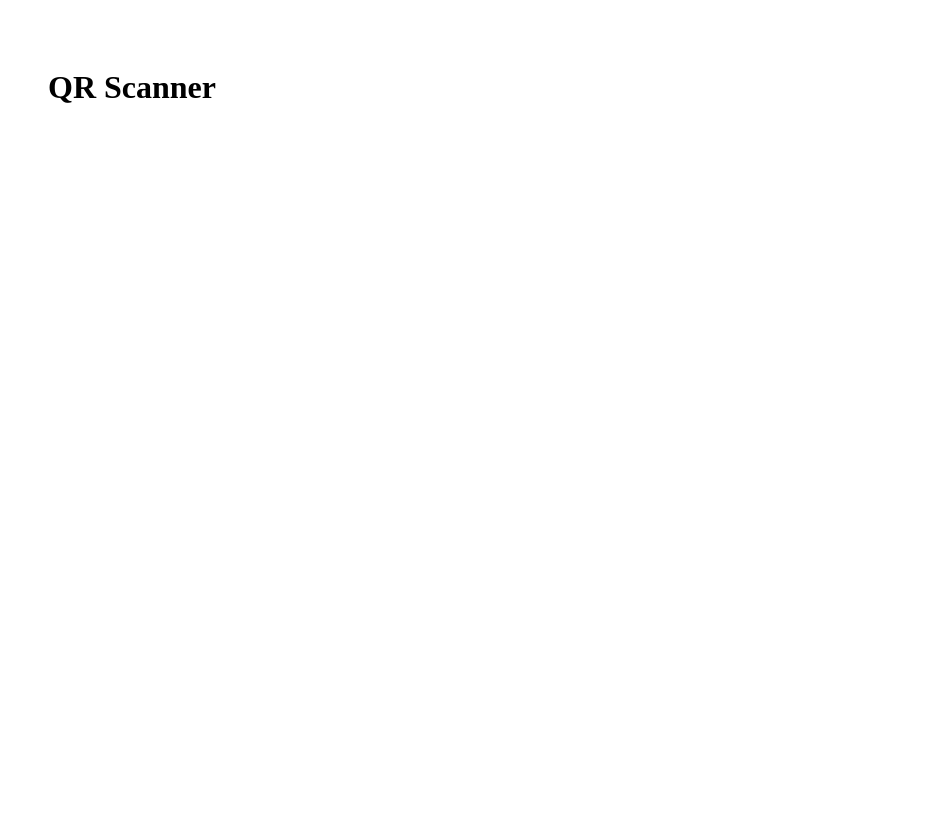
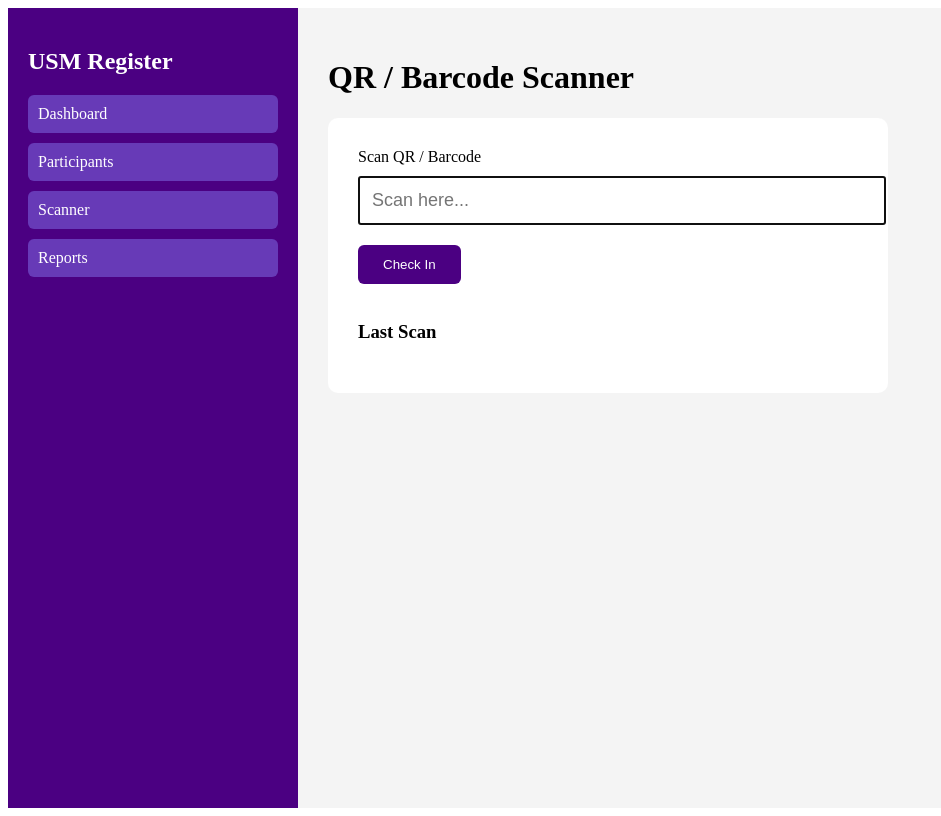
Before and after one commit to hazwanihanafi-commits/register, a React (Vite) app in the folder frontend/: page /scanner in a window 1280 px wide. Shown: the whole page, without its empty margins (0-941 px from the left). Built offline with nearby package versions, Linux system fonts and the light colour scheme.

Commit message:
Update Scanner.jsx

```diff
--- a/frontend/src/pages/Scanner.jsx
+++ b/frontend/src/pages/Scanner.jsx
@@ -1,7 +1,67 @@
+import { useState } from "react";
+import MainLayout from "../layouts/MainLayout";
+
 export default function Scanner() {
+  const [scanResult, setScanResult] = useState("");
+
+  function handleSubmit(e) {
+    e.preventDefault();
+
+    alert("Scanned ID : " + scanResult);
+
+    // Nanti kita sambung dengan Google Apps Script
+  }
+
   return (
-    <div style={{padding:40}}>
-      <h1>QR Scanner</h1>
-    </div>
+    <MainLayout>
+      <h1>QR / Barcode Scanner</h1>
+
+      <div
+        style={{
+          background: "white",
+          padding: "30px",
+          borderRadius: "10px",
+          marginTop: "20px",
+          maxWidth: "500px",
+        }}
+      >
+        <form onSubmit={handleSubmit}>
+          <label>Scan QR / Barcode</label>
+
+          <input
+            autoFocus
+            value={scanResult}
+            onChange={(e) => setScanResult(e.target.value)}
+            placeholder="Scan here..."
+            style={{
+              width: "100%",
+              padding: "12px",
+              fontSize: "18px",
+              marginTop: "10px",
+              marginBottom: "20px",
+            }}
+          />
+
+          <button
+            style={{
+              padding: "12px 25px",
+              background: "#4B0082",
+              color: "white",
+              border: "none",
+              borderRadius: "6px",
+              cursor: "pointer",
+            }}
+          >
+            Check In
+          </button>
+        </form>
+
+        <br />
+
+        <h3>Last Scan</h3>
+
+        <h2>{scanResult}</h2>
+      </div>
+    </MainLayout>
   );
 }
```
